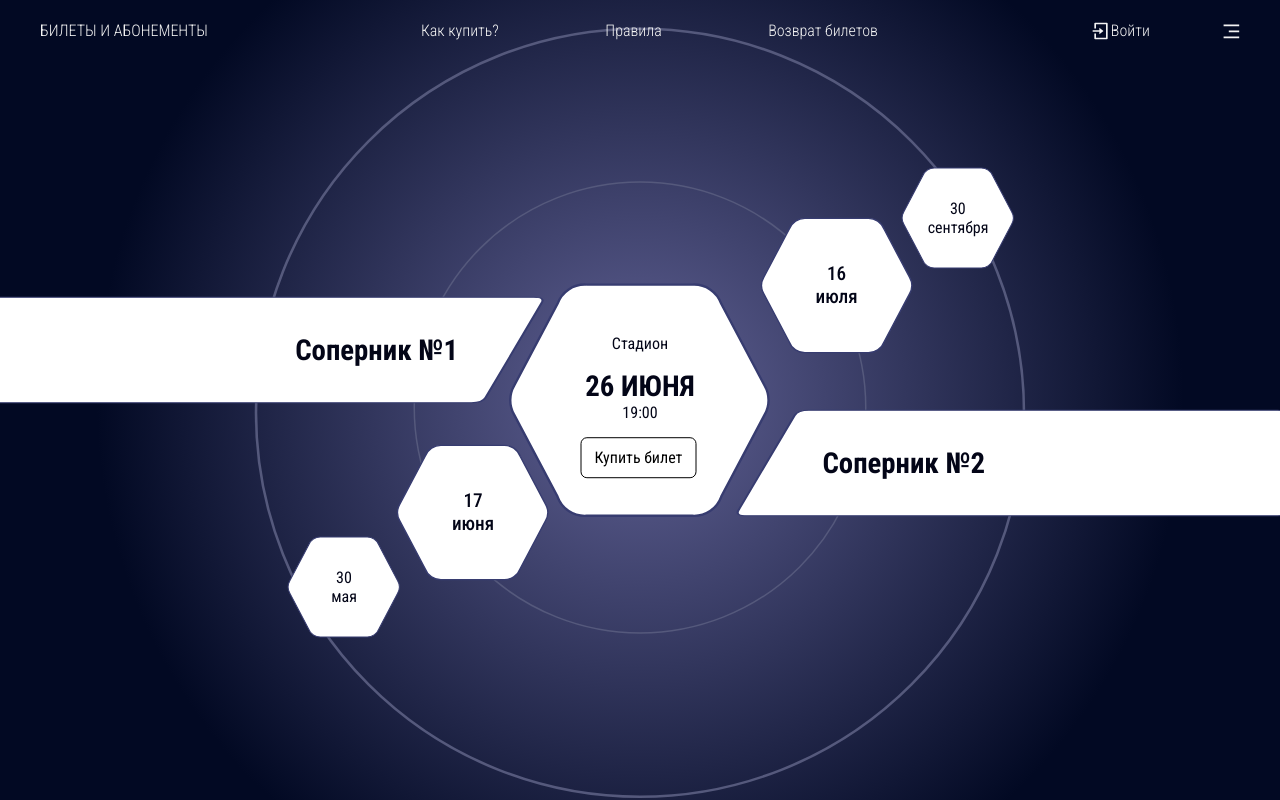
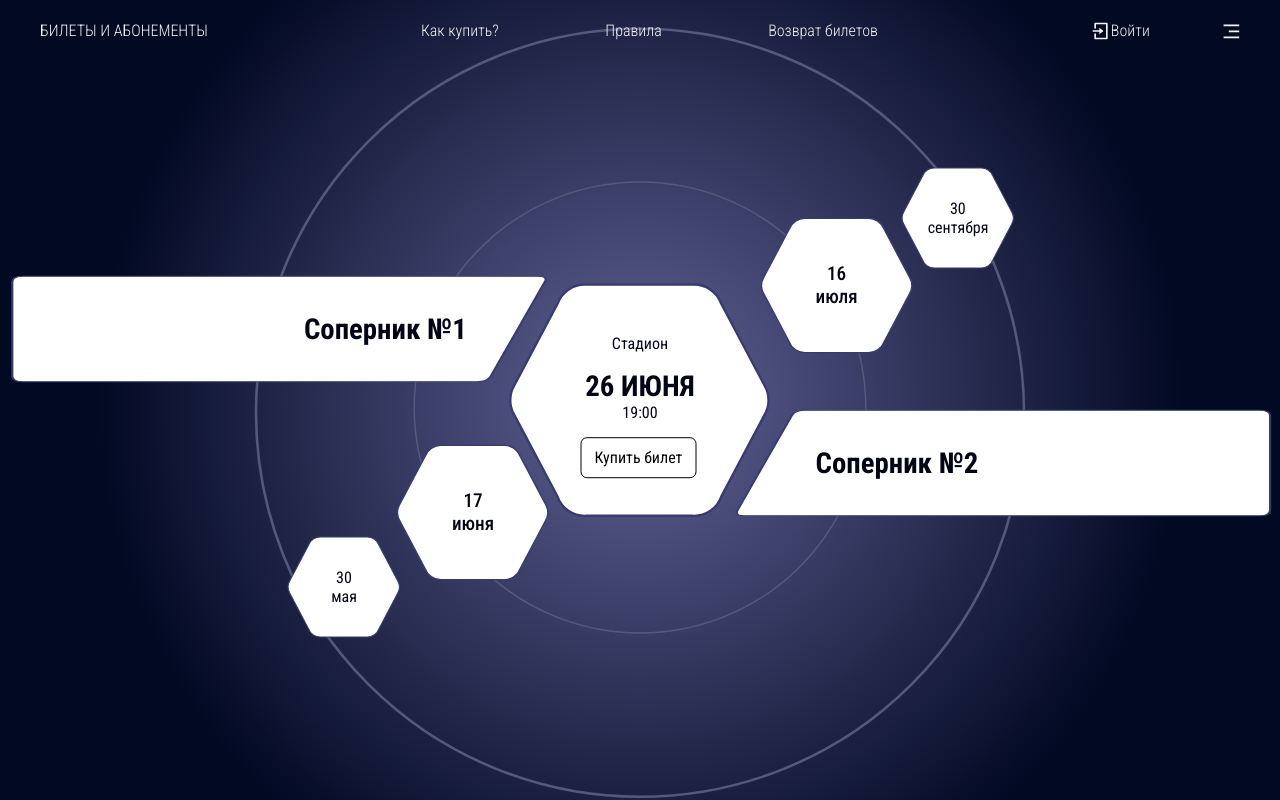
Before and after one commit to Lena-Ki/Interactive-hexagon-mainpage, a React (Create React App) app: page / in a window 1280 px wide. Shown: the top 800 px of the page. Built offline with nearby package versions, Linux system fonts and the light colour scheme.

Commit message:
detect mobile

```diff
--- a/src/App.js
+++ b/src/App.js
@@ -2,13 +2,22 @@ import React from 'react';
 import { HeaderNav } from './components/HeaderNav';
 import { MainContent } from './components/MainContent';
 
+const detectMobile = () => {
+  return (window.innerWidth <= 575 && window.innerHeight <= 600 );
+}
+
 function App() {
   return (
-    <div>
-      <HeaderNav />
-      <MainContent />
-    </div>
-  )
+      detectMobile()
+      ? <div className="mobile_alert">
+          <span> please, run this website from desktop</span>
+        </div>
+
+      : <div>
+          <HeaderNav />
+          <MainContent />
+        </div>
+        )
 }
 
 export default App;
--- a/src/components/HeaderNav.js
+++ b/src/components/HeaderNav.js
@@ -7,7 +7,7 @@ export const HeaderNav = () => {
     <div className="nav__container">
       <ul className="d_flex">
         <li className="nav__item"><a className="hover_left" href="/">БИЛЕТЫ И АБОНЕМЕНТЫ</a></li>
-        <div className="d_flex flex_grow03">
+        <div className="d_flex flex_grow03 hide">
           <li className="nav__item"><a className="hover_left" href="/">Как купить?</a></li>
           <li className="nav__item"><a className="hover_left" href="/">Правила</a></li>
           <li className="nav__item"><a className="hover_left" href="/">Возврат билетов</a></li>
--- a/src/components/MainContent.js
+++ b/src/components/MainContent.js
@@ -30,7 +30,7 @@ export const MainContent = () => {
   const renderTeams = (active, id) => {
     let team = id === 1 ? 'team1' : 'team2'
     let name = AppStore.items[active - 1][team]
-    let clName = "strong team" + id
+    let clName = "strong team team" + id
     return (<span className={clName}>{name}</span>)
   }
 
@@ -55,9 +55,11 @@ export const MainContent = () => {
       <div className="cut-corner cut-corner__left">
         {renderTeams(active, 1)}
       </div>
+
       <div className="hex-container">
         {renderHex(active, 'desktop')}
       </div>
+
       {/* right team info */}
       <div className="cut-corner cut-corner__right">
         {renderTeams(active, 2)}
--- a/src/components/headernav.scss
+++ b/src/components/headernav.scss
@@ -1,6 +1,12 @@
 .nav__container {
   width: 97vw;
   padding-top: 5px;
+
+  .hide {
+    @media (max-width: 700px) {
+      display: none;
+    }
+  }
 }
 
 .nav__item {
--- a/src/components/maincontent.scss
+++ b/src/components/maincontent.scss
@@ -1,3 +1,6 @@
+$mainhex_w: calc(12vw + 140px);
+$mainhex_h: calc(12vw + 140px - 28px);
+
 .d_flex {
   display: flex;
   justify-content: space-between;
@@ -50,9 +53,9 @@
 }
 
 .hex__desktop3 {
-  width: calc(12vw + 148px);
+  width: $mainhex_w;
+  height: $mainhex_h;
   max-width: 265px;
-  height: calc(12vw + 148px);
   top: 50%;
   left: 50%;
   transform: translate(-50%,-50%);
--- a/src/components/teaminfo.scss
+++ b/src/components/teaminfo.scss
@@ -1,5 +1,5 @@
 .cut-corner {
-  width: calc(54vw - 50px);
+  width: calc(53vw - 50px);
   height: 10vw;
   max-height: 110px;
   display: flex;
@@ -7,29 +7,26 @@
   align-items: center;
   position: absolute;
   background: url(../images/clipped-rect.svg) no-repeat center;
-  background-size: 87% 100%;
+  background-size: 86% 100%;
 }
 
 .cut-corner__left {
-  top: calc(55vh - 145px);
-  left: -55px;
+  top: calc(50vh - 4vw - 75px);
+  left: -36px;
 }
 
 .cut-corner__right {
   transform: scale(-1, -1);
   top: 51%;
-  right: -55px
+  right: -38px
 }
 
-.team1 {
-  right: 20%;
+.team {
   position: relative;
   transition: all 1s;
+  right: 20%;
+
+  &.team2 {
+    transform: scale(-1, -1);
+  }
 }
-
-.team2 {
-  right: 20%;
-  transform: scale(-1, -1);
-  position: relative;
-  transition: all 1s;
-}
--- a/src/index.js
+++ b/src/index.js
@@ -1,6 +1,6 @@
 import React from 'react';
 import ReactDOM from 'react-dom';
-import './index.css';
+import './index.scss';
 import App from './App';
 import * as serviceWorker from './serviceWorker';
 
--- a/src/index.css
+++ b/src/index.scss
@@ -10,3 +10,11 @@ body {
   -moz-osx-font-smoothing: grayscale;
   overflow: hidden;
 }
+
+.mobile_alert {
+  height: 100vh;
+  display: flex;
+  justify-content: center;
+  align-items: center;
+  color: white;
+}
```
